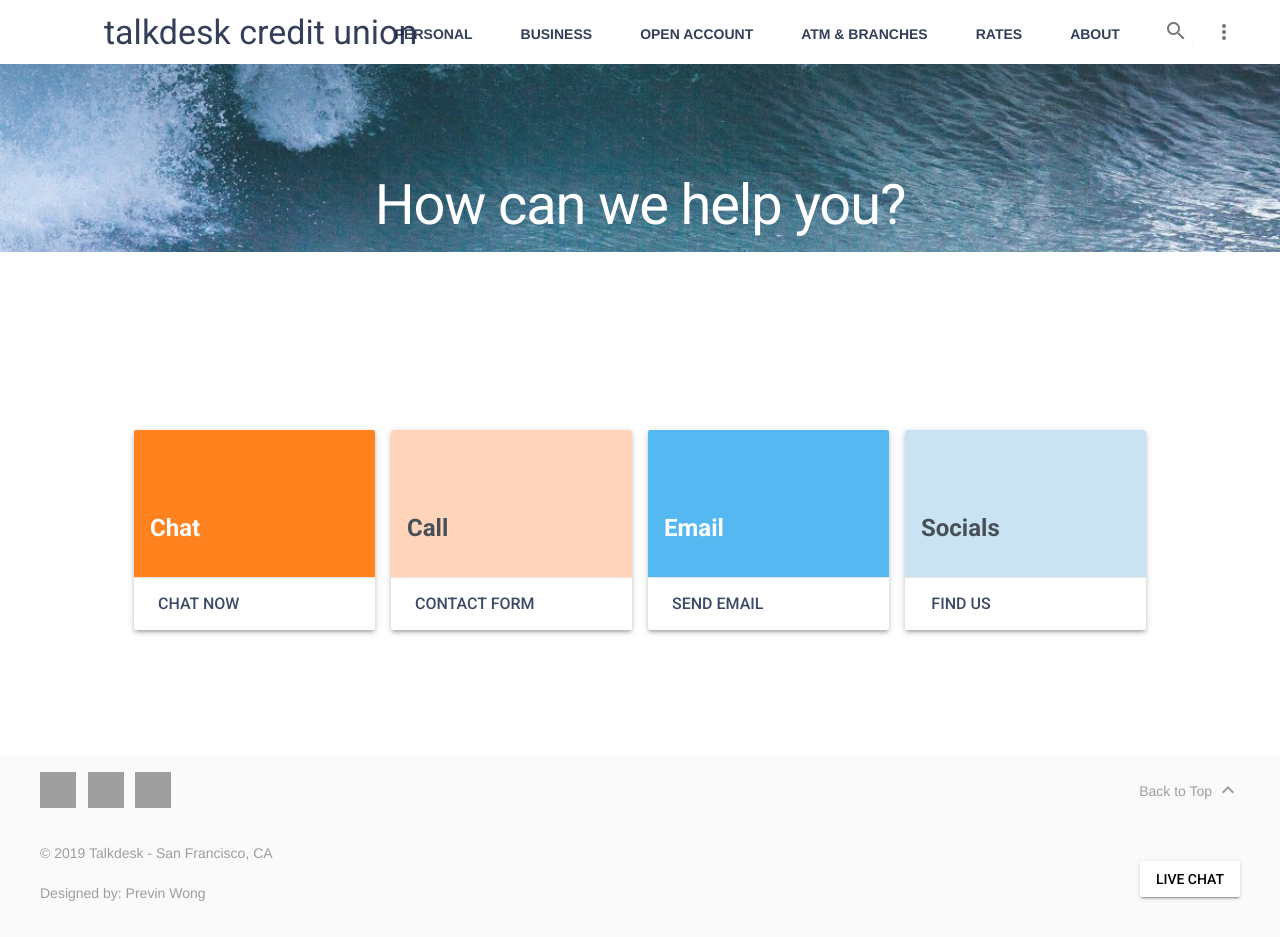
After one commit to previnright/tdcu, a Flask app: page /support in a window 1280 px wide. The commit adds this page. Run offline with Flask 2, Linux system fonts and the light colour scheme.

Commit message:
talkdesk cu

```diff
--- a/main.py
+++ b/main.py
@@ -9,5 +9,9 @@ app = Flask(__name__)
 def hello_world():
     return render_template('index.html')
 
+@app.route('/support')
+def support():
+    return render_template('support.html')
+
 if __name__ == '__main__':
 	app.run(debug=True)
--- a/static/styles.css
+++ b/static/styles.css
@@ -22,7 +22,17 @@
   color: #fff;
 /*  background:
     url('https://getmdl.io/assets/demos/dog.png') bottom right 15% no-repeat #46B6AC;*/
-}*/
+/*}*/
+
+.demo-card-square.mdl-card {
+  width: 320px;
+  height: 320px;
+}
+.demo-card-square > .mdl-card__title {
+  color: #fff;
+  background:
+    url('https://getmdl.io/assets/demos/dog.png') bottom right 15% no-repeat #46B6AC;
+}
 
 body {
   margin: 0;
@@ -381,18 +391,33 @@ a img{
   padding: 80px 16px 0 16px;
 }
 
+.android-customized-section-text-two {
+  max-width: 750px;
+  margin-left: auto;
+  margin-right: auto;
+  padding: 80px 16px 0 16px;
+}
+
   .android-customized-section-text p {
     padding-top: 16px;
   }
 
 .android-customized-section-image {
-  background: url('images/devices.jpg') center top no-repeat;
+  background: url('images/surf.jpg') center -550px no-repeat;
+  /*background-color: #172241;*/
   background-size: cover;
-  height: 400px;
+  height: 300px;
+  opacity: 0.9;
 }
 
 .android-more-section {
   padding: 80px 0;
+  max-width: 1044px;
+  margin-left: auto;
+  margin-right: auto;
+}
+.android-more-section-two {
+  padding: 30px 0;
   max-width: 1044px;
   margin-left: auto;
   margin-right: auto;
--- /dev/null
+++ b/templates/support.html
@@ -0,0 +1,229 @@
+
+<!doctype html>
+<!--
+  Material Design Lite
+  Copyright 2015 Google Inc. All rights reserved.
+
+  Licensed under the Apache License, Version 2.0 (the "License");
+  you may not use this file except in compliance with the License.
+  You may obtain a copy of the License at
+
+      https://www.apache.org/licenses/LICENSE-2.0
+
+  Unless required by applicable law or agreed to in writing, software
+  distributed under the License is distributed on an "AS IS" BASIS,
+  WITHOUT WARRANTIES OR CONDITIONS OF ANY KIND, either express or implied.
+  See the License for the specific language governing permissions and
+  limitations under the License
+-->
+
+<html lang="en">
+  <head>
+    <meta charset="utf-8">
+    <meta http-equiv="X-UA-Compatible" content="IE=edge">
+    <meta name="description" content="Introducing Lollipop, a sweet new take on Android.">
+    <meta name="viewport" content="width=device-width, initial-scale=1.0, minimum-scale=1.0">
+    <title>Talkdesk Credit Union</title>
+
+    <!-- Page styles -->
+    <link rel="stylesheet" href="https://fonts.googleapis.com/css?family=Roboto:regular,bold,italic,thin,light,bolditalic,black,medium&amp;lang=en">
+    <link rel="stylesheet" href="http://fonts.googleapis.com/css?family=Roboto:300,400,500,700" type="text/css">
+    <link rel="stylesheet" href="https://fonts.googleapis.com/icon?family=Material+Icons">
+    <link rel="stylesheet" href="https://code.getmdl.io/1.3.0/material.min.css">
+    <link rel="stylesheet" href="static/styles.css">
+    <link rel="apple-touch-icon" sizes="57x57" href="https://prd-cdn-talkdesk.talkdesk.com/cdn-assets/v1.0.5/talkdesk/brand/main_brand/favicon/apple-icon-57x57.png">
+    <link rel="apple-touch-icon" sizes="60x60" href="https://prd-cdn-talkdesk.talkdesk.com/cdn-assets/v1.0.5/talkdesk/brand/main_brand/favicon/apple-icon-60x60.png">
+    <link rel="apple-touch-icon" sizes="72x72" href="https://prd-cdn-talkdesk.talkdesk.com/cdn-assets/v1.0.5/talkdesk/brand/main_brand/favicon/apple-icon-72x72.png">
+    <link rel="apple-touch-icon" sizes="76x76" href="https://prd-cdn-talkdesk.talkdesk.com/cdn-assets/v1.0.5/talkdesk/brand/main_brand/favicon/apple-icon-76x76.png">
+    <link rel="apple-touch-icon" sizes="114x114" href="https://prd-cdn-talkdesk.talkdesk.com/cdn-assets/v1.0.5/talkdesk/brand/main_brand/favicon/apple-icon-114x114.png">
+    <link rel="apple-touch-icon" sizes="120x120" href="https://prd-cdn-talkdesk.talkdesk.com/cdn-assets/v1.0.5/talkdesk/brand/main_brand/favicon/apple-icon-120x120.png">
+    <link rel="apple-touch-icon" sizes="144x144" href="https://prd-cdn-talkdesk.talkdesk.com/cdn-assets/v1.0.5/talkdesk/brand/main_brand/favicon/apple-icon-144x144.png">
+    <link rel="apple-touch-icon" sizes="152x152" href="https://prd-cdn-talkdesk.talkdesk.com/cdn-assets/v1.0.5/talkdesk/brand/main_brand/favicon/apple-icon-152x152.png">
+    <link rel="apple-touch-icon" sizes="180x180" href="https://prd-cdn-talkdesk.talkdesk.com/cdn-assets/v1.0.5/talkdesk/brand/main_brand/favicon/apple-icon-180x180.png">
+    <link rel="icon" type="image/png" sizes="192x192" href="https://prd-cdn-talkdesk.talkdesk.com/cdn-assets/v1.0.5/talkdesk/brand/main_brand/favicon/android-icon-192x192.png">
+    <link rel="icon" type="image/png" sizes="32x32" href="https://prd-cdn-talkdesk.talkdesk.com/cdn-assets/v1.0.5/talkdesk/brand/main_brand/favicon/favicon-32x32.png">
+    <link rel="icon" type="image/png" sizes="96x96" href="https://prd-cdn-talkdesk.talkdesk.com/cdn-assets/v1.0.5/talkdesk/brand/main_brand/favicon/favicon-96x96.png">
+    <link rel="icon" type="image/png" sizes="16x16" href="https://prd-cdn-talkdesk.talkdesk.com/cdn-assets/v1.0.5/talkdesk/brand/main_brand/favicon/favicon-16x16.png">
+    <link rel="manifest" href="https://prd-cdn-talkdesk.talkdesk.com/cdn-assets/v1.0.5/talkdesk/brand/main_brand/favicon/manifest.json">
+    <style>
+    #view-source {
+      position: fixed;
+      display: block;
+      right: 0;
+      bottom: 0;
+      margin-right: 40px;
+      margin-bottom: 40px;
+      z-index: 900;
+    }
+    </style>
+  </head>
+  <body>
+    <div class="mdl-layout mdl-js-layout mdl-layout--fixed-header">
+
+      <div class="android-header mdl-layout__header mdl-layout__header--waterfall">
+        <div class="mdl-layout__header-row">
+          <span class="android-title mdl-layout-title">
+            <!-- <img class="android-logo-image" src="static/talkdesk-logo.svg"> -->
+            <div class="android-logo-image">
+                <a class="mdl-navigation__link" href="/"><h3>talkdesk credit union</h3></a>
+            </div>
+          </span>
+          <!-- Add spacer, to align navigation to the right in desktop -->
+          <div class="android-header-spacer mdl-layout-spacer"></div>
+          <div class="android-search-box mdl-textfield mdl-js-textfield mdl-textfield--expandable mdl-textfield--floating-label mdl-textfield--align-right mdl-textfield--full-width">
+            <label class="mdl-button mdl-js-button mdl-button--icon" for="search-field">
+              <i class="material-icons">search</i>
+            </label>
+            <div class="mdl-textfield__expandable-holder">
+              <input class="mdl-textfield__input" type="text" id="search-field">
+            </div>
+          </div>
+          <!-- Navigation -->
+          <div class="android-navigation-container">
+            <nav class="android-navigation mdl-navigation">
+              <a class="mdl-navigation__link mdl-typography--text-uppercase" href="">Personal</a>
+              <a class="mdl-navigation__link mdl-typography--text-uppercase" href="">Business</a>
+              <a class="mdl-navigation__link mdl-typography--text-uppercase" href="">Open Account</a>
+              <a class="mdl-navigation__link mdl-typography--text-uppercase" href="">ATM & Branches</a>
+              <a class="mdl-navigation__link mdl-typography--text-uppercase" href="">Rates</a>
+              <a class="mdl-navigation__link mdl-typography--text-uppercase" href="">About</a>
+<!--               <a class="mdl-navigation__link mdl-typography--text-uppercase" href="">Play</a> -->
+            </nav>
+          </div>
+          <span class="android-mobile-title mdl-layout-title">
+            <!-- <img class="android-logo-image" src="static/talkdesk-logo.svg"> -->
+            <div class="android-logo-image">
+                <a class="mdl-navigation__link" href="/"><h3>tdcu</h3></a>
+            </div>
+          </span>
+          <button class="android-more-button mdl-button mdl-js-button mdl-button--icon mdl-js-ripple-effect" id="more-button">
+            <i class="material-icons">more_vert</i>
+          </button>
+          <ul class="mdl-menu mdl-js-menu mdl-menu--bottom-right mdl-js-ripple-effect" for="more-button">
+<!--             <li class="mdl-menu__item">5.0 Lollipop</li>
+            <li class="mdl-menu__item">4.4 KitKat</li>
+            <li disabled class="mdl-menu__item">4.3 Jelly Bean</li>
+            <li class="mdl-menu__item">Android History</li> -->
+            <li class="mdl-menu__item">Back to Talkdesk</li>
+          </ul>
+        </div>
+      </div>
+
+      <div class="android-drawer mdl-layout__drawer">
+        <span class="mdl-layout-title">
+          <!-- <img class="android-logo-image" src="static/talkdesk_logo_white.svg"> -->
+            <div class="android-logo-image">
+                <a class="mdl-navigation__link" href="/"><h3 style="color:#ffffff">tdcu</h3></a>
+            </div>
+        </span>
+        <nav class="mdl-navigation">
+          <a class="mdl-navigation__link" href="">Personal</a>
+          <a class="mdl-navigation__link" href="">Business</a>
+          <a class="mdl-navigation__link" href="">Open Account</a>
+          <a class="mdl-navigation__link" href="">ATM & Branches</a>
+          <a class="mdl-navigation__link" href="">Rates</a>
+          <a class="mdl-navigation__link" href="">About</a>
+      </div>
+      <div class="mdl-layout mdl-js-layout">
+       <div class="mdl-layout__header mdl-layout__header--transparent android-customized-section-image">
+        <div class="android-customized-section">
+
+          <div class="android-customized-section-text-two">
+            <h1 style="color:#ffffff">How can we help you?</h1>
+          </div>
+          </div>
+        </div>
+      <div>
+        <br>
+
+        <div class="android-more-section-two">
+          <div class="android-card-container mdl-grid">
+            <div class="mdl-cell mdl-cell--3-col mdl-cell--4-col-tablet mdl-cell--4-col-phone mdl-card mdl-shadow--3dp">
+       <div style="background-color: #FF821F"class="mdl-card__title mdl-card--expand">
+        <h2 style="color: #ffffff"class="mdl-card__title-text"><strong>Chat</strong></h2>
+      </div>
+      <div style=" background-color: #FF821F"class="mdl-card__supporting-text">
+      </div>
+      <div style="background-color: #ffffff" class="mdl-card__actions mdl-card--border">
+        <a style="color: #3E4966"class="mdl-button mdl-js-button mdl-js-ripple-effect">
+          Chat now
+        </a>
+      </div>
+            </div>
+
+            <div class="mdl-cell mdl-cell--3-col mdl-cell--4-col-tablet mdl-cell--4-col-phone mdl-card mdl-shadow--3dp">
+      <div style="background-color: #FFD4BA"class="mdl-card__title mdl-card--expand">
+        <h2 style="color: #475059"class="mdl-card__title-text"><strong>Call</strong></h2>
+      </div>
+      <div style=" background-color: #FFD4BA"class="mdl-card__supporting-text">
+      </div>
+      <div style="background-color: #ffffff" class="mdl-card__actions mdl-card--border">
+        <a style="color: #3E4966"class="mdl-button mdl-js-button mdl-js-ripple-effect">
+          Contact Form
+        </a>
+      </div>
+            </div>
+
+            <div class="mdl-cell mdl-cell--3-col mdl-cell--4-col-tablet mdl-cell--4-col-phone mdl-card mdl-shadow--3dp">
+      <div style="background-color: #55B8F0"class="mdl-card__title mdl-card--expand">
+        <h2 style="color: #ffffff"class="mdl-card__title-text"><strong>Email</strong></h2>
+      </div>
+      <div style=" background-color: #55B8F0"class="mdl-card__supporting-text">
+      </div>
+      <div style="background-color: #ffffff" class="mdl-card__actions mdl-card--border">
+        <a style="color: #3E4966"class="mdl-button mdl-js-button mdl-js-ripple-effect">
+          Send email
+        </a>
+      </div>
+            </div>
+
+            <div class="mdl-cell mdl-cell--3-col mdl-cell--4-col-tablet mdl-cell--4-col-phone mdl-card mdl-shadow--3dp">
+      <div style="background-color: #C9E3F2"class="mdl-card__title mdl-card--expand">
+        <h2 style="color: #475059"class="mdl-card__title-text"><strong>Socials</strong></h2>
+      </div>
+      <div style=" background-color: #C9E3F2"class="mdl-card__supporting-text">
+      </div>
+      <div style="background-color: #ffffff" class="mdl-card__actions mdl-card--border">
+        <a style="color: #3E4966"class="mdl-button mdl-js-button mdl-js-ripple-effect">
+          Find us
+        </a>
+      </div>
+            </div>
+          </div>
+        </div>
+
+        <br>
+        <br>
+        <br>
+        <br>
+
+        <footer class="android-footer mdl-mega-footer">
+          <div class="mdl-mega-footer--top-section">
+            <div class="mdl-mega-footer--left-section">
+              <button class="mdl-mega-footer--social-btn"></button>
+              &nbsp;
+              <button class="mdl-mega-footer--social-btn"></button>
+              &nbsp;
+              <button class="mdl-mega-footer--social-btn"></button>
+            </div>
+            <div class="mdl-mega-footer--right-section">
+              <a class="mdl-typography--font-light" href="#top">
+                Back to Top
+                <i class="material-icons">expand_less</i>
+              </a>
+            </div>
+          </div>
+
+          <div class="mdl-mega-footer--middle-section">
+            <p class="mdl-typography--font-light">© 2019 Talkdesk - San Francisco, CA</p>
+            <p class="mdl-typography--font-light">Designed by: Previn Wong</p>
+          </div>
+
+
+        </footer>
+      </div>
+    </div>
+        <a href="https://www.talkdesk.com/platform/omnichannel/" style="background-color: #ffffff;" target="_blank" id="view-source" class="mdl-button mdl-js-button mdl-button--raised mdl-js-ripple-effect">Live Chat</a>
+    <script src="https://code.getmdl.io/1.3.0/material.min.js"></script>
+  </body>
+</html>
```
Also changed, not shown: templates/index.html (+5 -5 lines), static/images/meeting.jpg (added), static/images/sunset.jpg (added), static/images/surf.jpg (added), 3 other files.
